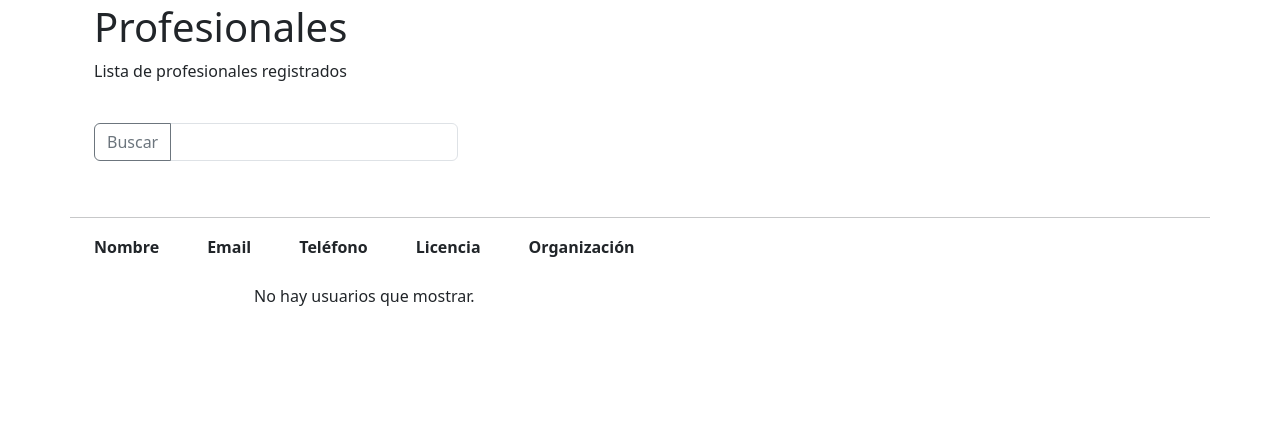
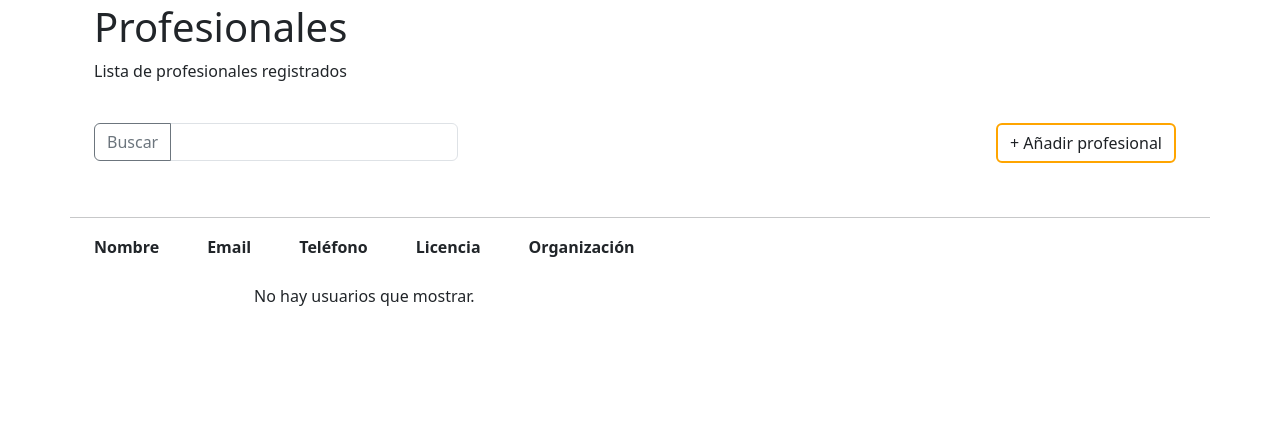
Before and after one commit to ISPP-Grupo-10/cocemfe-sevilla, a Django app: page /professionals/ in a window 1280 px wide. Shown: the part 150-591 px from the top of the page. Run offline with Django 5.2, Linux system fonts and the light colour scheme; data that the repository does not hold is empty; some libraries are stand-ins or nearby versions.

Commit message:
feat: algunas correcciones de professional_list y base

```diff
--- a/cocemfe_sevilla/base/templates/base.html
+++ b/cocemfe_sevilla/base/templates/base.html
@@ -27,9 +27,9 @@
     }
 
     .btn-orange {
-    background-color: transparent;
-    border: 2px solid orange;
-    color: #1e2125;
+        background-color: transparent;
+        border: 2px solid orange;
+        color: #222529;
     }
 
     .btn-orange:hover {
--- a/cocemfe_sevilla/professionals/templates/professional_list.html
+++ b/cocemfe_sevilla/professionals/templates/professional_list.html
@@ -17,12 +17,15 @@
   </div>
   <div class="flex-1 overflow-y-auto">
     <div class="container flex flex-col gap-4 px-0 py-6 sm:gap-6"> <!-- Ajuste de los márgenes -->
-      <div class="w-full px-4 space-y-4">
+      <div class="w-full px-4 space-y-4 d-flex flex-row justify-content-between">
         <div class="col-4 max-w-lg space-y-1 mb-4 d-flex flex-col">
           <div class="input-group mb-3 col-3">
             <button class="btn btn-outline-secondary" type="button" id="button-addon1">Buscar</button>
             <input type="text" class="form-control form-control-xs" placeholder="" aria-label="Example text with button addon" aria-describedby="button-addon1" style="width: 200px;">
           </div>
+        </div>
+        <div>
+          <a href="{% url 'upload_pdf' %}" class="btn btn-orange">+ Añadir profesional</a>
         </div>
       </div>
       <div class="mt-8"></div>
```
